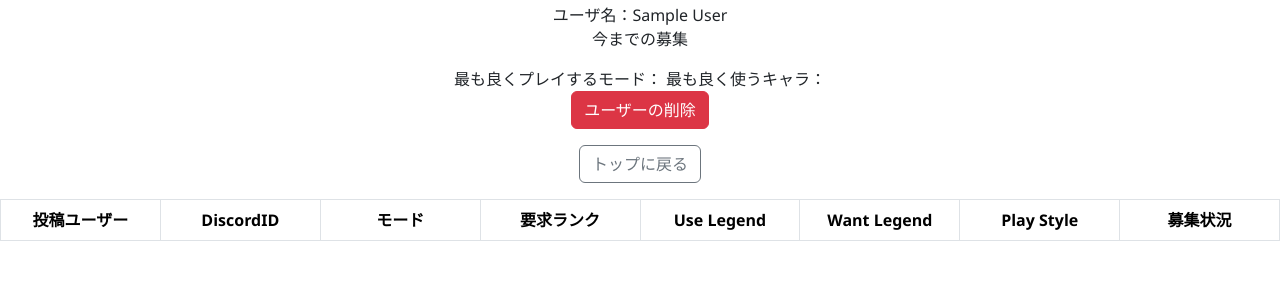
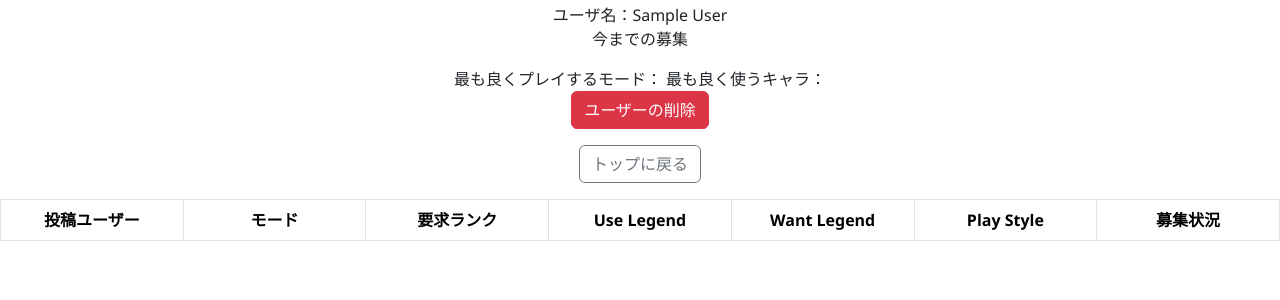
Before and after one commit to swken2020-1/rails_app, a Rails app: template app/views/users/show.html.erb in a window 1280 px wide. Shown: the part 158-458 px from the top of the page. Run offline with Rails 7, Linux system fonts and the light colour scheme; the template is opened without the code that fills it, so the values that code supplies are empty; the visitor is signed in with stand-in values (Sample User, id 1); style sheets or scripts are compiled from the project's sources; some libraries are stand-ins or nearby versions.

Commit message:
fix user show

```diff
--- a/app/views/users/show.html.erb
+++ b/app/views/users/show.html.erb
@@ -18,7 +18,6 @@
   <thead class="thead-dark">
     <tr>
       <th scope="col">投稿ユーザー</th>
-      <th scope="col">DiscordID</th>
       <th scope="col">モード</th>
       <th scope="col">要求ランク</th>
       <th scope="col">Use Legend</th>
```
